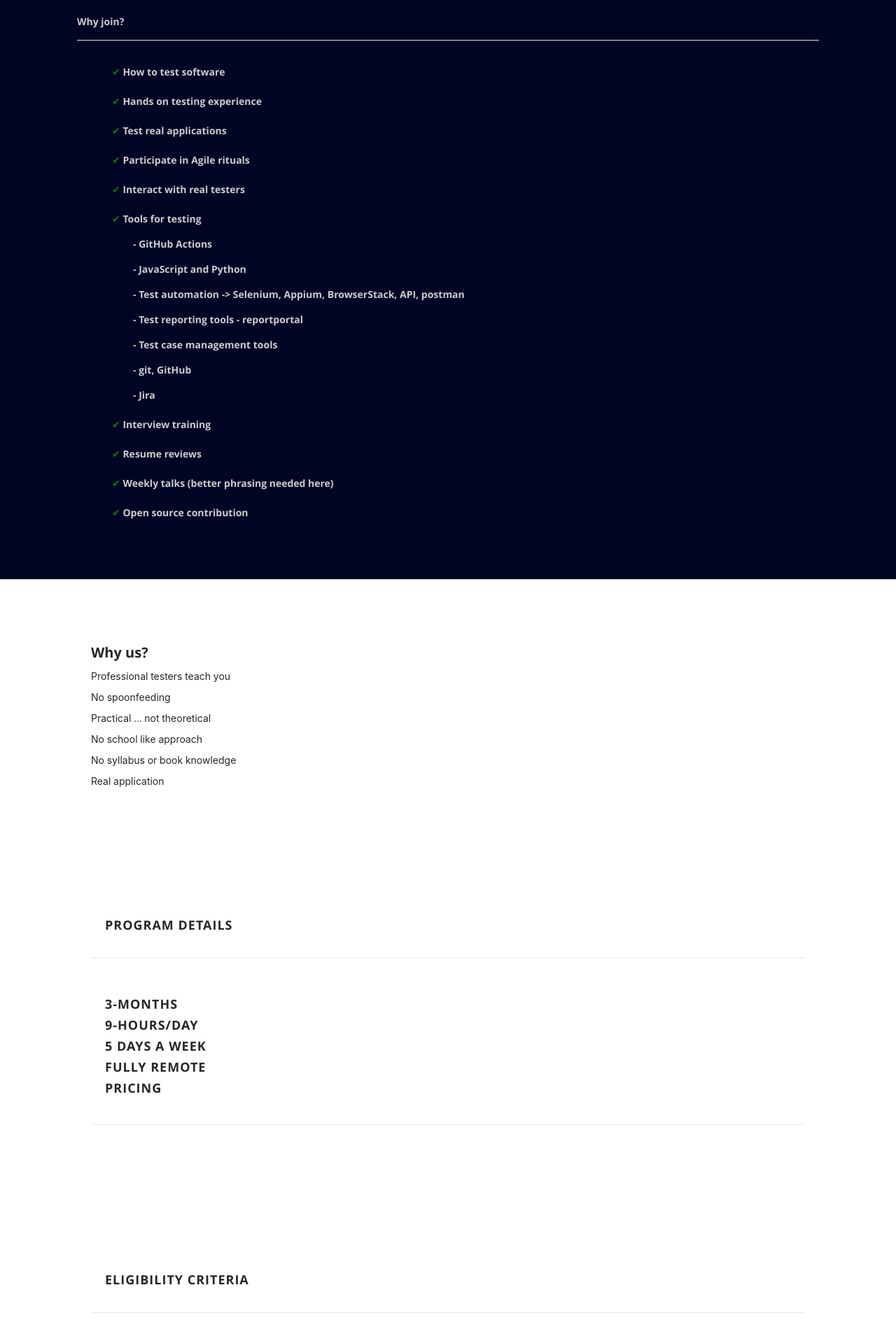
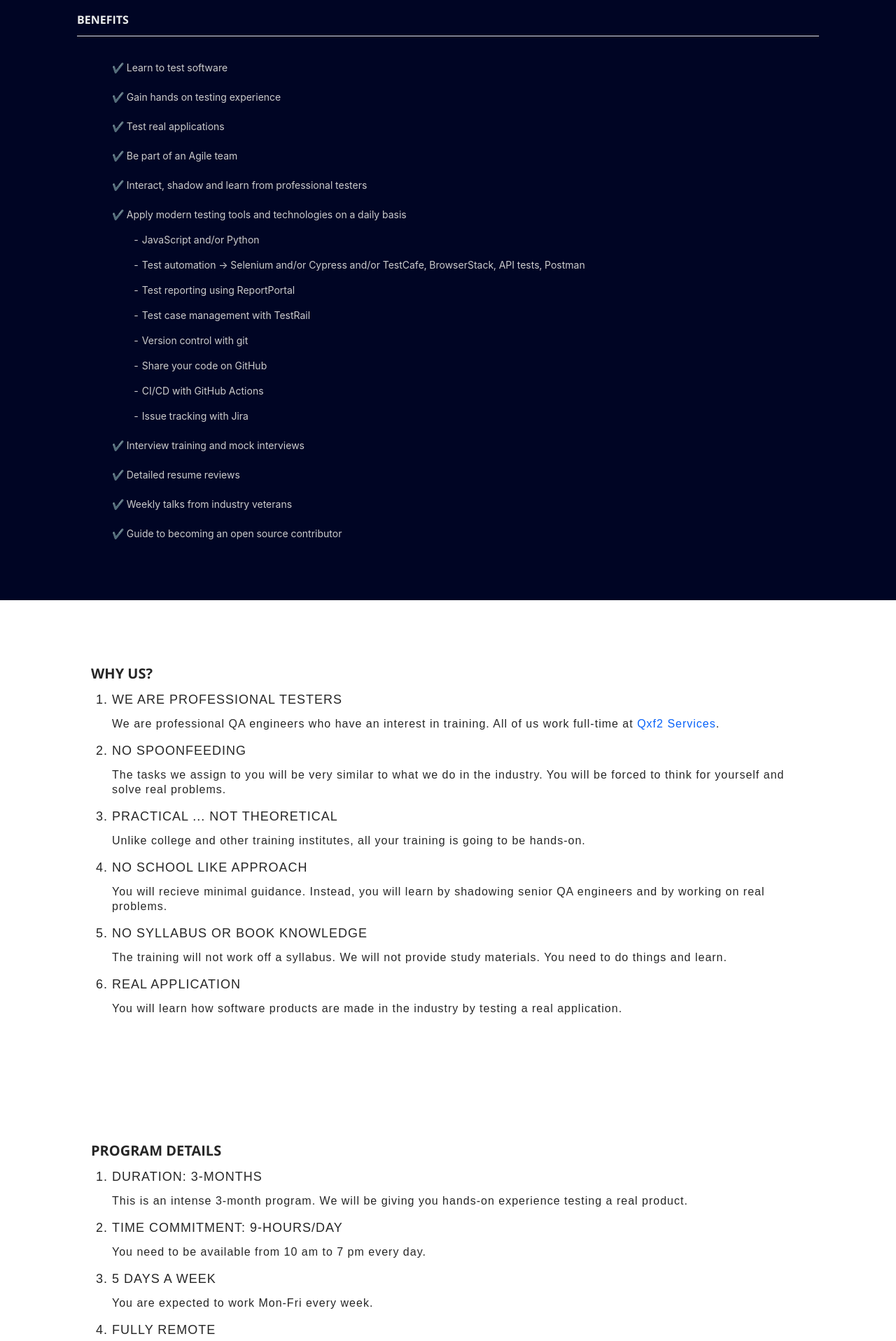
Before and after one commit to sailesh88/junior-training-website, a React (Create React App) app: page / in a window 1280 px wide. Shown: the part 880-2797 px from the top of the page at 70% size. Built offline with nearby package versions, Linux system fonts and the light colour scheme.

Commit message:
Updated copy for all the sections

```diff
--- a/public/css/layout.css
+++ b/public/css/layout.css
@@ -281,6 +281,21 @@ ul#nav li.current a {
   text-transform: uppercase;
   letter-spacing: 1px;
 }
+
+#why-us li,
+#program li {
+  font: 18px/24px "opensans", sans-serif;
+  text-transform: uppercase;
+  letter-spacing: 1px;
+}
+
+#why-us p,
+#program p {
+  font: 16px/21px "opensans", sans-serif;
+  text-transform: none !important;
+  letter-spacing: 1px;
+}
+
 
 #why-us h1 span,
 #program h1 span,
@@ -806,6 +821,7 @@ call-to-action .button {
   color: #ebeeee;
 }
 
+#benefits h4,
 #contact h4 {
   font: 16px/24px "opensans-bold", sans-serif;
   color: #ebeeee;
--- a/src/Components/Header.js
+++ b/src/Components/Header.js
@@ -94,14 +94,12 @@ class Header extends Component {
                   paddingRight: 50,
                 }}
               >
-                Hands on training with real applications. Learn to test
-                software, get familiar with modern tools and work with emerging
-                technologies.
-                <ul>
-                  <li>$ Modern tools </li>
-                  <li>$ Emerging technologies</li>
-                </ul>
-                ... Hands on software testing training with real applications
+                <p>We have developed a hands-on training program suitable for fresh graduates who prefer practical skills over theory. In this training program you will:</p>
+                <ol>
+                  <li>Work with modern tools</li><p>Python, JavaScript, Selenium, Cypress, TestCafe, BrowserStack, Jira, git, GitHub, GitHub Actions, TestRail, ReportPortal, etc.</p>
+                  <li>Test a real application</li>
+                  <li>Shadow industry professionals</li>
+                </ol>
               </h4>
             </Fade>
             <hr />
--- a/src/Components/about/About.js
+++ b/src/Components/about/About.js
@@ -11,6 +11,7 @@ class About extends Component {
               <h2>
                 <a href="https://qxf2.com/">Qxf2 Services</a>
               </h2>
+              <p>We are experienced testers working at Qxf2 Services. Qxf2 provides software testing services for startups. We produce a lot of open source material to help testers stay in touch with technical advancements in the field of testing. We have been running a training program for senior QA engineers since 2019. Before launching this training program, we spent many years fine tuning our approach via many internships. Our interns have gone on to be placed at good companies soon after completing our internship program. The approach, techniques and tools used in this training program are a result of our learning from our previous internship and our own industry experience.</p>
             </div>
           </div>
         </Fade>
--- a/src/Components/before-you-apply/Before-You-Apply.js
+++ b/src/Components/before-you-apply/Before-You-Apply.js
@@ -8,17 +8,18 @@ class BeforeApply extends Component {
         <Fade left duration={1000} distance="40px">
           <div className="row">
             <Fade bottom>
-              <h4 className="">Before you apply!</h4>
+              <h4 className="">BEFORE YOU APPLY!</h4>
             </Fade>
             <div className="twelve columns collapsed">
               <div className="bgrid-quarters s-bgrid-thirds cf">
-                <ul>
-                  <li> Fully remote </li>
-                  <li> Not for everyone </li>
-                  <li> Fast pace - we will not wait for you </li>
-                  <li> No placement guarantee </li>
-                  <li> No money back </li>
-                </ul>
+                <p>This training program is <b><u>NOT meant for everyone</u></b>! Please make sure you have read this section carefully before you apply for the training program.</p>
+                <ol>
+                  <li> Fully remote </li><p>This training program will be fully remote. It takes a lot of discipline and motivation to sit at home for 9 hours/day and 5 day/week.</p>
+                  <li> Not for everyone </li><p>The training methodology is geared towards self-starters. So we only accept trainees who have done demoable projects out of their own interest.</p>
+                  <li> Fast paced</li><p>We do not spoonfeed. We will be giving you real work and expect you to keep pace with us. You need to be a quick learner to adapt to our fast pace.</p>
+                  <li> No placement guarantee </li><p>Unlike other training programs we do NOT include a placement guarantee. We go out of our way to help you with resume reviews, mock interviews, exposure to how the industry works and giving you real world experience. But we will not be bringing in companies to interview and select you. Our training is real, practical and hands-on. We believe that alone should help you land your next job.</p>
+                  <li> No money back </li><p>We do not offer refunds if you are unable to complete the program. Please self-assess if you are suitable for this program before you commit to it.</p>
+                </ol>
               </div>
             </div>
           </div>
--- a/src/Components/benefits/Benefits.js
+++ b/src/Components/benefits/Benefits.js
@@ -8,12 +8,10 @@ class Benefits extends Component {
         <Fade duration={1000}>
           <div className="row">
             <div className="row">
-
-
-              <h6>
-                {" "}
-                Why join?
-                <hr/>
+            <Fade bottom>
+              <h4>BENEFITS</h4>
+              <hr/>
+            </Fade>
                 <ul
                   style={{
                     paddingLeft: 50,
@@ -28,7 +26,7 @@ class Benefits extends Component {
                     >
                       ✔{" "}
                     </span>
-                    How to test software
+                    Learn to test software
                   </li>
 
                   <li>
@@ -40,7 +38,7 @@ class Benefits extends Component {
                     >
                       ✔{" "}
                     </span>
-                    Hands on testing experience
+                    Gain hands on testing experience
                   </li>
                   <li>
                     {" "}
@@ -63,7 +61,7 @@ class Benefits extends Component {
                     >
                       ✔{" "}
                     </span>
-                    Participate in Agile rituals
+                    Be part of an Agile team
                   </li>
 
                   <li>
@@ -75,7 +73,7 @@ class Benefits extends Component {
                     >
                       ✔{" "}
                     </span>
-                    Interact with real testers
+                    Interact, shadow and learn from professional testers
                   </li>
 
                   <li>
@@ -87,18 +85,18 @@ class Benefits extends Component {
                     >
                       ✔{" "}
                     </span>
-                    Tools for testing
+                    Apply modern testing tools and technologies on a daily basis
                     <ul>
-                      <li>- GitHub Actions</li>
-                      <li>- JavaScript and Python</li>
+                      <li>- JavaScript and/or Python</li>
                       <li>
-                        - Test automation -{">"} Selenium, Appium, BrowserStack,
-                        API, postman
+                        - Test automation -{">"} Selenium and/or Cypress and/or TestCafe, BrowserStack, API tests, Postman
                       </li>
-                      <li>- Test reporting tools - reportportal</li>
-                      <li>- Test case management tools</li>
-                      <li>- git, GitHub</li>
-                      <li>- Jira</li>
+                      <li>- Test reporting using ReportPortal</li>
+                      <li>- Test case management with TestRail</li>
+                      <li>- Version control with git</li>
+                      <li>- Share your code on GitHub</li>
+                      <li>- CI/CD with GitHub Actions</li>
+                      <li>- Issue tracking with Jira</li>
                     </ul>
                   </li>
 
@@ -110,7 +108,18 @@ class Benefits extends Component {
                     >
                       ✔{" "}
                     </span>
-                    Interview training
+                    Interview training and mock interviews
+                  </li>
+                  <li>
+                    {" "}
+                    <span
+                      style={{
+                        color: "green",
+                      }}
+                    >
+                      ✔{" "}
+                    </span>
+                    Detailed resume reviews
                   </li>
 
                   <li>
@@ -122,7 +131,7 @@ class Benefits extends Component {
                     >
                       ✔{" "}
                     </span>
-                    Resume reviews
+                    Weekly talks from industry veterans
                   </li>
 
                   <li>
@@ -134,22 +143,9 @@ class Benefits extends Component {
                     >
                       ✔{" "}
                     </span>
-                    Weekly talks (better phrasing needed here)
-                  </li>
-
-                  <li>
-                    {" "}
-                    <span
-                      style={{
-                        color: "green",
-                      }}
-                    >
-                      ✔{" "}
-                    </span>
-                    Open source contribution
+                    Guide to becoming an open source contributor
                   </li>
                 </ul>
-              </h6>
             </div>
           </div>
         </Fade>
--- a/src/Components/eligibility-criteria/Eligibility-Criteria.js
+++ b/src/Components/eligibility-criteria/Eligibility-Criteria.js
@@ -31,16 +31,12 @@ class Eligibility extends Component {
         <Slide left duration={1300}>
           <div className="row work">
             <div className="twelve columns header-col">
-              <h1>
-                <ul>
-                  <li>Fast pace - not for everyone </li>
-                  <li>Should have done a project outside of college </li>
-                  <li>
-                    Should have a GitHub profile or a hardware project video{" "}
-                  </li>
-                  <li>2021 pass outs </li>
-                </ul>
-              </h1>
+                <ol>
+                  <li>Quick learner</li><p>You should be comfortable with a fast pace. Since we do not provide classroom training, our pace can seem fast for most trainees.</p>
+                  <li>Self starter</li><p>Doing a project on your own interest is a good indicator that you will be able to complete the training program.</p>
+                  <li>Demoable work</li> <p>You should have a GitHub profile or a project video for hardware projects.</p>
+                  <li>Recent graduate</li> <p>This program is available only to 2020 and 2021 graduates.</p>
+                </ol>
             </div>
           </div>
         </Slide>
--- a/src/Components/program-details/Program-Details.js
+++ b/src/Components/program-details/Program-Details.js
@@ -1,5 +1,5 @@
 import React, { Component } from "react";
-import Slide from "react-reveal";
+import Fade from "react-reveal";
 
 class Program extends Component {
   getRandomColor() {
@@ -14,35 +14,25 @@ class Program extends Component {
   render() {
     return (
       <section id="program" data-testid="program" >
-        <Slide left duration={1300}>
-          <div className="row education">
-            <div className="eight columns header-col">
-              <h1>
-                <span>Program Details</span>
-              </h1>
-            </div>
-
-            <div className="nine columns main-col">
-              <div className="row item"></div>
+        <Fade left duration={1000}>
+          <div className="row">
+            <Fade bottom>
+              <h4>PROGRAM DETAILS</h4>
+            </Fade>
+            <div className="twelve columns collapsed">
+              <div className="bgrid-quarters s-bgrid-thirds cf">
+              <ol>
+                  <li>Duration: 3-months</li><p>This is an intense 3-month program. We will be giving you hands-on experience testing a real product.</p>
+                  <li>Time commitment: 9-hours/day</li><p>You need to be available from 10 am to 7 pm every day.</p>
+                  <li>5 days a week</li><p>You are expected to work Mon-Fri every week.</p>
+                  <li>Fully remote</li><p>The training is completely remote. You will not have any classroom training.</p>
+                  <li>Toolbelt: Industry standard tools</li><p>Python and/or JavaScript, Selenium and/or Cypress and/or TestCafe, Jira, ReportPortal, BrowserStack, APIs, Postman, git, git, GitHub, GitHub Actions, etc.</p>
+                  <li>Pricing</li><p>The program costs INR 15,000 for the entire three month duration. The payment will happen at the start of the course and there are no refunds.</p>
+                </ol>
+              </div>
             </div>
           </div>
-        </Slide>
-
-        <Slide left duration={1300}>
-          <div className="row work">
-            <div className="twelve columns header-col">
-              <h1>
-                <ul>
-                  <li>3-months</li>
-                  <li>9-hours/day</li>
-                  <li>5 days a week</li>
-                  <li>Fully remote</li>
-                  <li>Pricing</li>
-                </ul>
-              </h1>
-            </div>
-          </div>
-        </Slide>
+        </Fade>
       </section>
     );
   }
--- a/src/Components/why-us/why-us.js
+++ b/src/Components/why-us/why-us.js
@@ -8,18 +8,18 @@ class WhyUs extends Component {
         <Fade left duration={1000} distance="40px">
           <div className="row">
             <Fade bottom>
-              <h4 className="">Why us?</h4>
+              <h4>WHY US?</h4>
             </Fade>
             <div className="twelve columns collapsed">
               <div className="bgrid-quarters s-bgrid-thirds cf">
-                <ul>
-                  <li> Professional testers teach you </li>
-                  <li> No spoonfeeding </li>
-                  <li> Practical ... not theoretical </li>
-                  <li> No school like approach </li>
-                  <li> No syllabus or book knowledge </li>
-                  <li> Real application </li>
-                </ul>
+                <ol>
+                  <li> We are professional testers</li><p>We are professional QA engineers who have an interest in training. All of us work full-time at <a href="https://qxf2.com">Qxf2 Services</a>.</p>
+                  <li> No spoonfeeding</li><p>The tasks we assign to you will be very similar to what we do in the industry. You will be forced to think for yourself and solve real problems.</p>
+                  <li> Practical ... not theoretical </li><p>Unlike college and other training institutes, all your training is going to be hands-on. </p>
+                  <li> No school like approach </li><p>You will recieve minimal guidance. Instead, you will learn by shadowing senior QA engineers and by working on real problems.</p>
+                  <li> No syllabus or book knowledge </li><p>The training will not work off a syllabus. We will not provide study materials. You need to do things and learn. </p>
+                  <li> Real application </li><p>You will learn how software products are made in the industry by testing a real application.</p>
+                </ol>
               </div>
             </div>
           </div>
```
